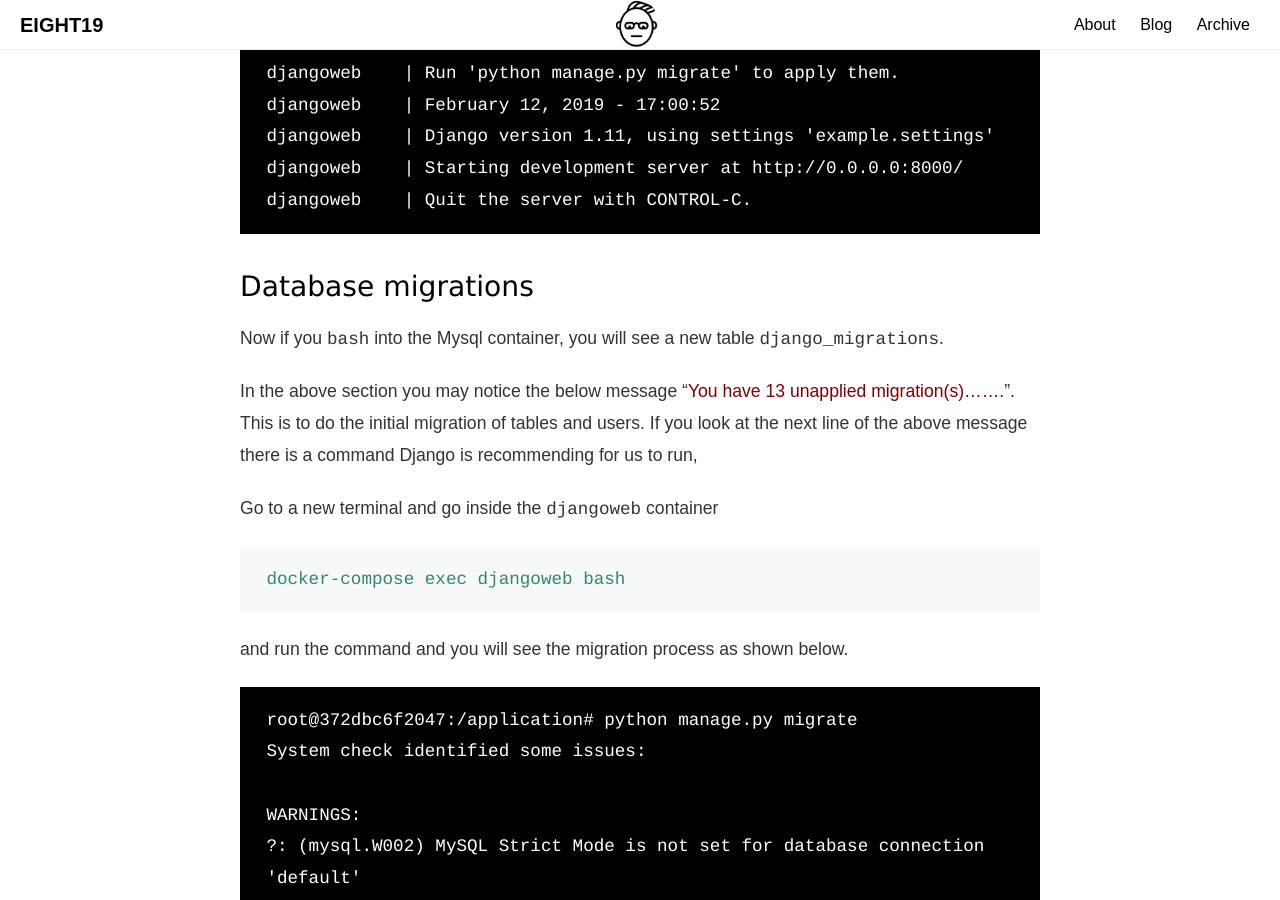
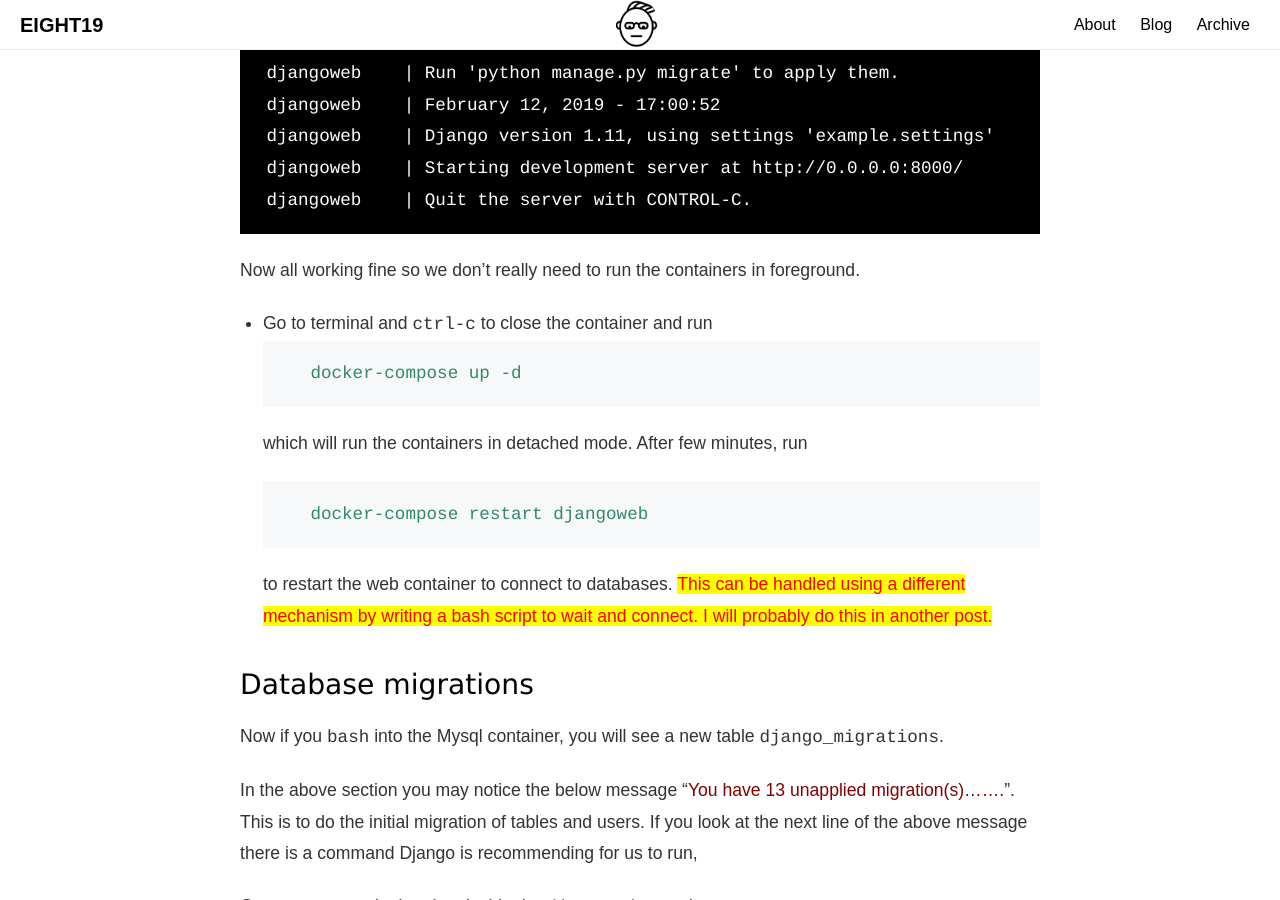
Before and after one commit to kartolab/karthikm19.github.io, a Jekyll site: the page built from _posts/2018-08-30-creating-django-mysql-using-docker.md, in a window 1280 px wide and 900 px high, scrolled down 10715 px. Built offline with Jekyll 4.4.1, drawn with Linux system fonts in a browser that asks for light colours; comment, search, counter and statistics services are not loaded.

Commit message:
Update 2018-08-30-creating-django-mysql-using-docker.md

````diff
--- a/_posts/2018-08-30-creating-django-mysql-using-docker.md
+++ b/_posts/2018-08-30-creating-django-mysql-using-docker.md
@@ -346,6 +346,20 @@ djangoweb    | Starting development server at http://0.0.0.0:8000/
 djangoweb    | Quit the server with CONTROL-C.
 </pre>
 
+Now all working fine so we don't really need to run the containers in foreground.
+
+- Go to terminal and `ctrl-c` to close the container and run
+	```
+	docker-compose up -d
+	```
+	which will run the containers in detached mode.
+	After few minutes, run
+	```
+	docker-compose restart djangoweb
+	```
+	to restart the web container to connect to databases. <span style="background-color:yellow; color:red;">This can be handled using a different mechanism by writing a bash script to wait and connect. I will probably do this in another post.</span>
+
+
 ### Database migrations
 
 Now if you `bash` into the Mysql container, you will see a new table `django_migrations`.
````
